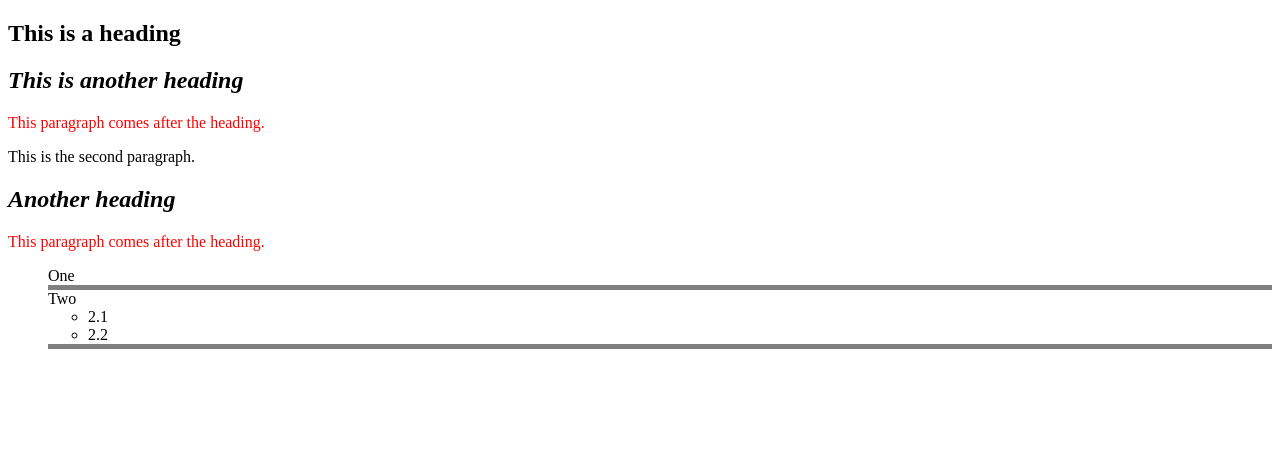
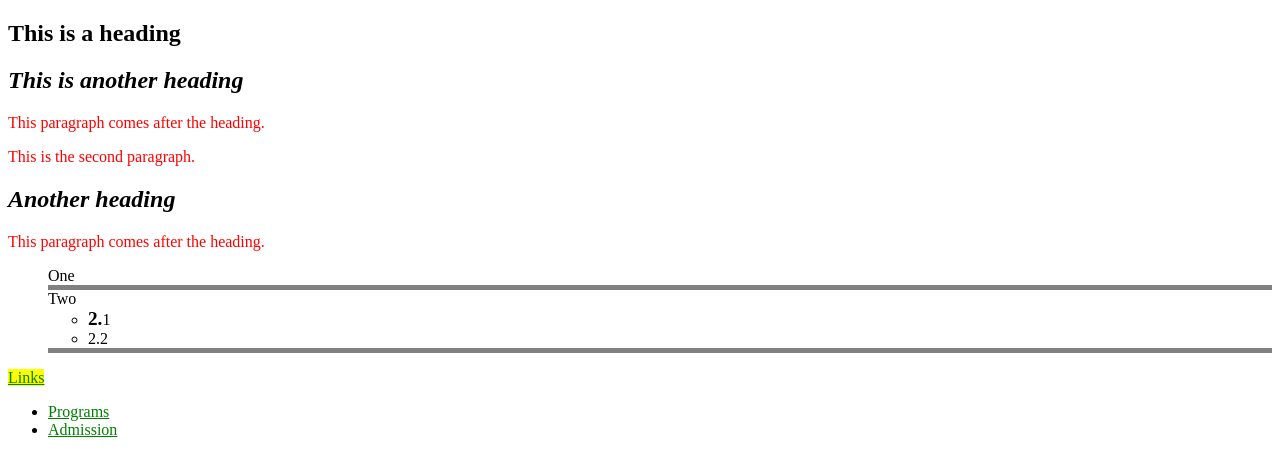
Before and after one commit to jordannkennedyy/week6, a plain HTML site: page index.html in a window 1280 px wide. Drawn offline with Linux system fonts and the light colour scheme.

Commit message:
changed a link, bcit background color, font size + bold li 1

```diff
--- a/index.html
+++ b/index.html
@@ -26,7 +26,11 @@
     </ul>
 </div>
 
-
+<a title="BCIT homepage" href="https://bcit.ca">Links</a>
+<ul>
+    <li><a title ="programs" href="https://www.bcit.ca/study/">Programs</a></li>
+    <li><a title ="admission" href="https://www.bcit.ca/admission">Admission</a></li>
+</ul>
 
 
 
--- a/stylesheet.css
+++ b/stylesheet.css
@@ -2,7 +2,7 @@ div h2 {
     font-style: italic;
 }
 
-h2+p{
+p{
     color: red;
 }
 
@@ -10,3 +10,26 @@ ul.list>li{
     list-style-type: none;
     border-bottom: 5px solid grey;
 }
+
+
+
+a:link{
+    color: green;
+}
+
+a:visited{
+    color: red;
+}
+
+a:hover{
+    color: pink;
+}
+
+ul > li > ::first-letter{
+    font-size: 120%;
+    font-weight: bold
+}
+
+a[title="BCIT homepage"]{
+    background-color: yellow;
+}
```
